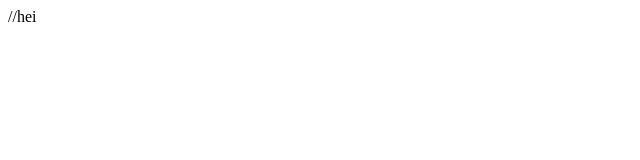
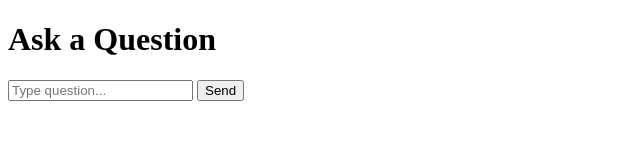
Before and after one commit to rubensen1/esp32-knapp, a plain HTML site: page data/index.html in a window 1280 px wide. Shown: the whole page, without its empty margins (0-640 px from the left). Drawn offline with Linux system fonts and the light colour scheme.

Commit message:
Lagt inn html mal

```diff
--- a/data/index.html
+++ b/data/index.html
@@ -1,2 +1,15 @@
+<!DOCTYPE html>
+<html lang="en">
+<head>
+  <meta charset="UTF-8">
+  <title>Vote Control</title>
+  <link rel="stylesheet" href="style.css">
+</head>
+<body>
+  <h1>Ask a Question</h1>
+  <input id="question" placeholder="Type question...">
+  <button onclick="sendQuestion()">Send</button>
 
-//hei
+  <script src="script.js"></script>
+</body>
+</html>
```
